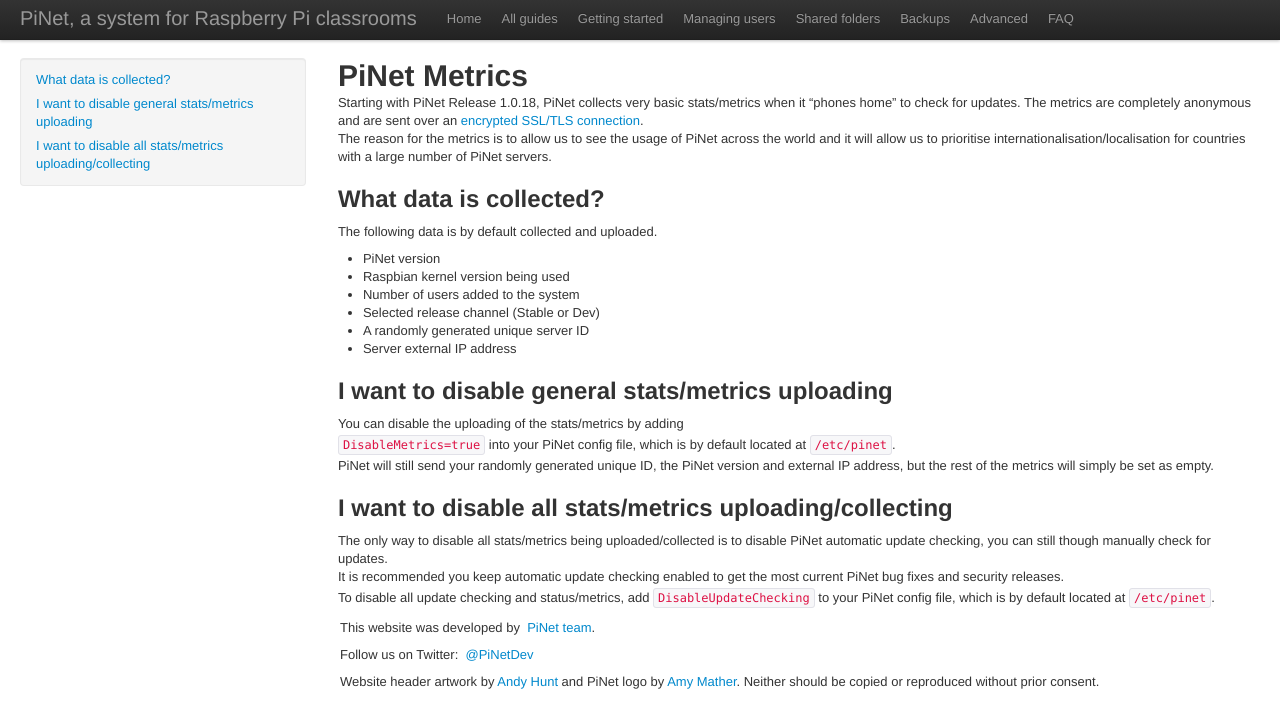
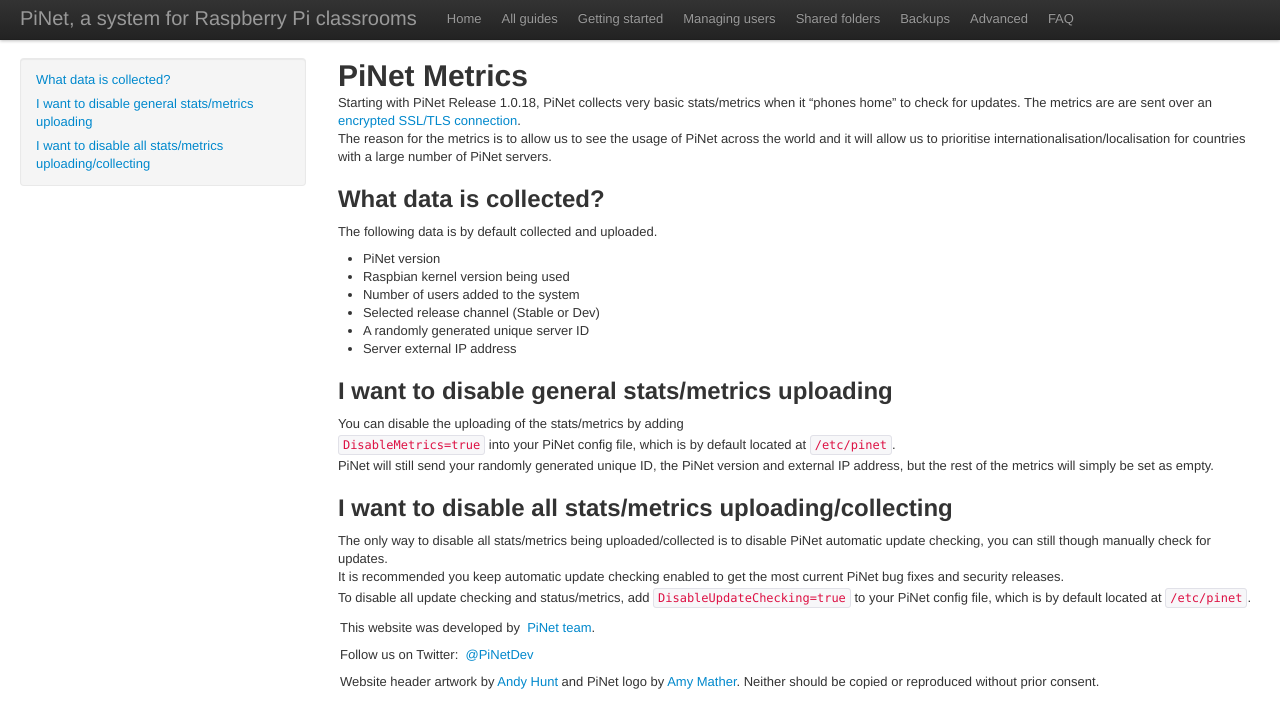
Before and after one commit to PiNet/PiNet.github.io, a Jekyll site: the page built from articles/advanced/metrics.md, in a window 1280 px wide. Shown: the top 728 px of the page. Built offline with Jekyll 4.4.1, drawn with Linux system fonts in a browser that asks for light colours; some web fonts are replaced; Markdown is read by kramdown in place of the engine named in the settings.

Commit message:
Fixed metrics page typo

````diff
--- a/articles/advanced/metrics.md
+++ b/articles/advanced/metrics.md
@@ -3,7 +3,7 @@
 layout: article
 ---
 # PiNet Metrics
-Starting with PiNet Release 1.0.18, PiNet collects very basic stats/metrics when it "phones home" to check for updates. The metrics are completely anonymous and are sent over an [encrypted SSL/TLS connection](http://www.networking4all.com/en/support/tools/site+check/report/?fqdn=secure.pinet.org.uk).
+Starting with PiNet Release 1.0.18, PiNet collects very basic stats/metrics when it "phones home" to check for updates. The metrics are are sent over an [encrypted SSL/TLS connection](http://www.networking4all.com/en/support/tools/site+check/report/?fqdn=secure.pinet.org.uk).
 The reason for the metrics is to allow us to see the usage of PiNet across the world and it will allow us to prioritise internationalisation/localisation for countries with a large number of PiNet servers.
 
 ## What data is collected?
@@ -23,4 +23,4 @@
 ## I want to disable all stats/metrics uploading/collecting
 The only way to disable all stats/metrics being uploaded/collected is to disable PiNet automatic update checking, you can still though manually check for updates.
 It is recommended you keep automatic update checking enabled to get the most current PiNet bug fixes and security releases.
-To disable all update checking and status/metrics, add ```DisableUpdateChecking``` to your PiNet config file, which is by default located at ```/etc/pinet```.
+To disable all update checking and status/metrics, add ```DisableUpdateChecking=true``` to your PiNet config file, which is by default located at ```/etc/pinet```.
````
